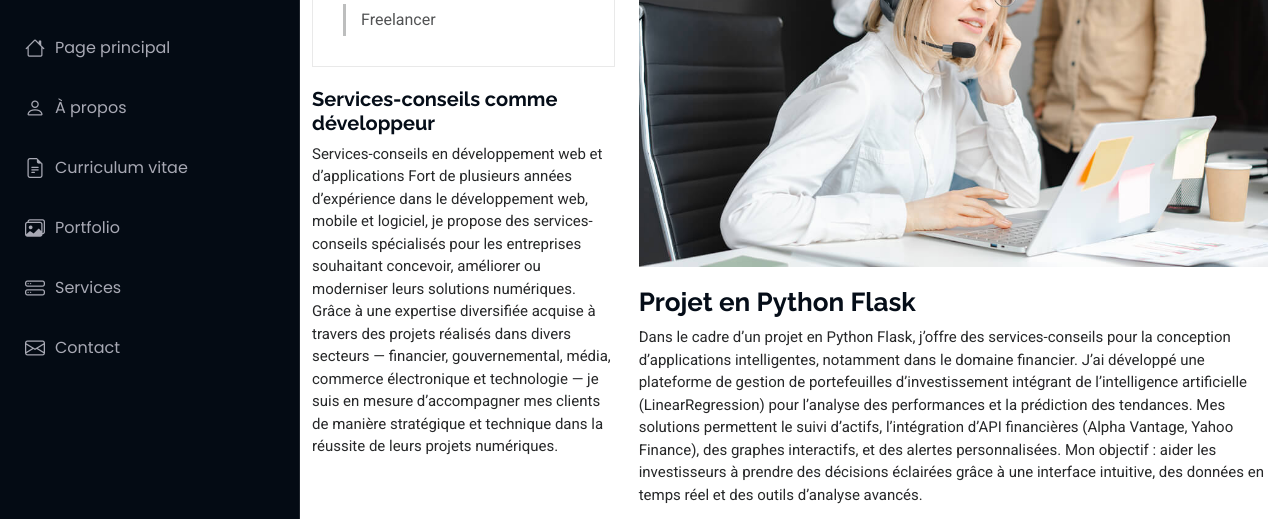
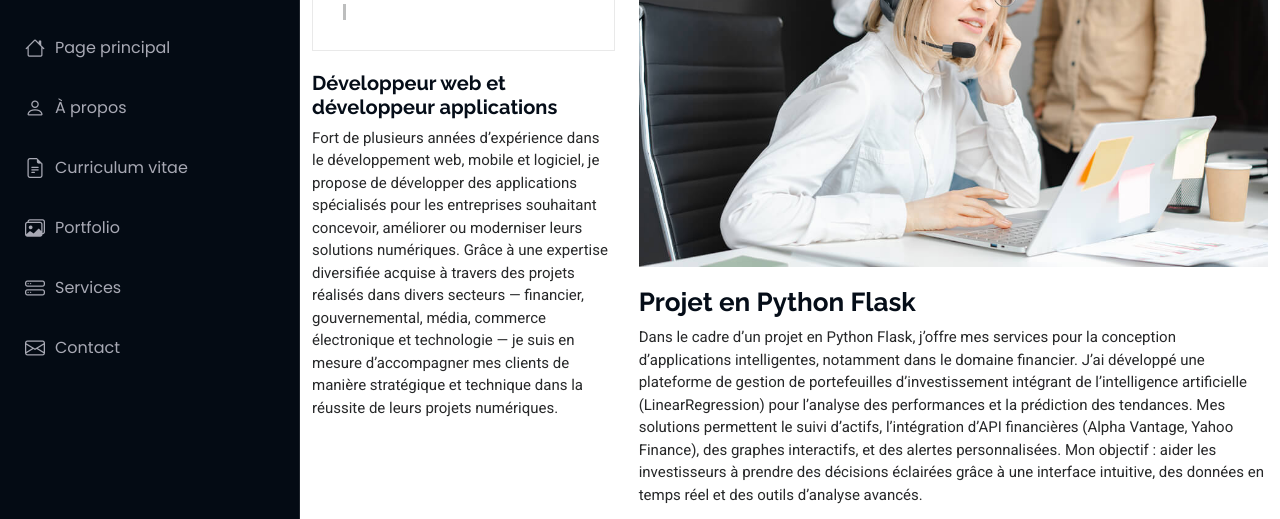
Before and after one commit to Dany720402/CVPortfolioDanyTremblay, a plain HTML site: page service-details.html in a window 1280 px wide. Shown: the part 270-789 px from the top of the page. Drawn offline with Linux system fonts and the light colour scheme.

Commit message:
Mise à jour index 3

```diff
--- a/service-details.html
+++ b/service-details.html
@@ -97,15 +97,15 @@
             <div class="services-list">
               <a href="#" class="active">Développeur web</a>
               <a href="#">Développeur application</a>
-              <a href="#">Freelancer</a>
+              <a href="#"></a>
 
             </div>
 
-            <h4>Services-conseils comme développeur</h4>
+            <h4>Développeur web et développeur applications</h4>
             <p>
-              Services-conseils en développement web et d’applications
+
               Fort de plusieurs années d’expérience dans le développement
-               web, mobile et logiciel, je propose des services-conseils
+               web, mobile et logiciel, je propose de développer des applications
                spécialisés pour les entreprises souhaitant concevoir,
                améliorer ou moderniser leurs solutions numériques.
                Grâce à une expertise diversifiée acquise à travers
@@ -122,7 +122,7 @@
             <img src="assets/img/services.jpg" alt="" class="img-fluid services-img">
             <h3>Projet en Python Flask</h3>
             <p>
-              Dans le cadre d’un projet en Python Flask, j’offre des services-conseils
+              Dans le cadre d’un projet en Python Flask, j’offre mes services
               pour la conception d’applications intelligentes, notamment dans le
                domaine financier. J’ai développé une plateforme de gestion de
                portefeuilles d’investissement intégrant de l’intelligence
```
Also changed, not shown: index.html (+1 -1 lines).
